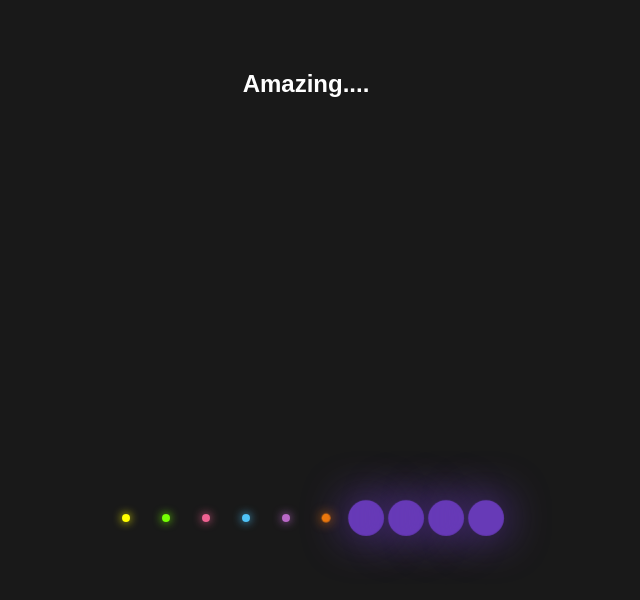
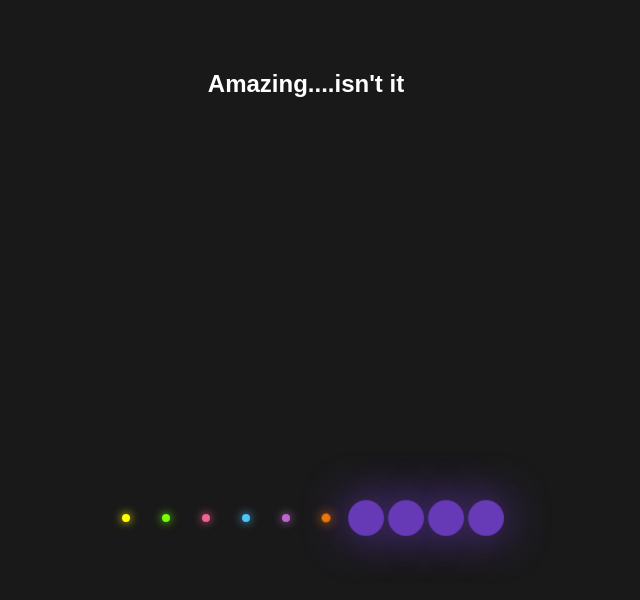
Before and after one commit to samDragonLady/my-first-repo, a plain HTML site: page index.html in a window 1280 px wide. Shown: the whole page, without its empty margins (334-974 px from the left). Drawn offline with Linux system fonts and the light colour scheme.

Commit message:
updated header

```diff
--- a/index.html
+++ b/index.html
@@ -8,7 +8,7 @@
 </head>
 <body>
   <div>
-    <h2>Amazing....</h2>
+    <h2>Amazing....isn't it</h2>
     <ul>
       <li></li>
       <li></li>
```
